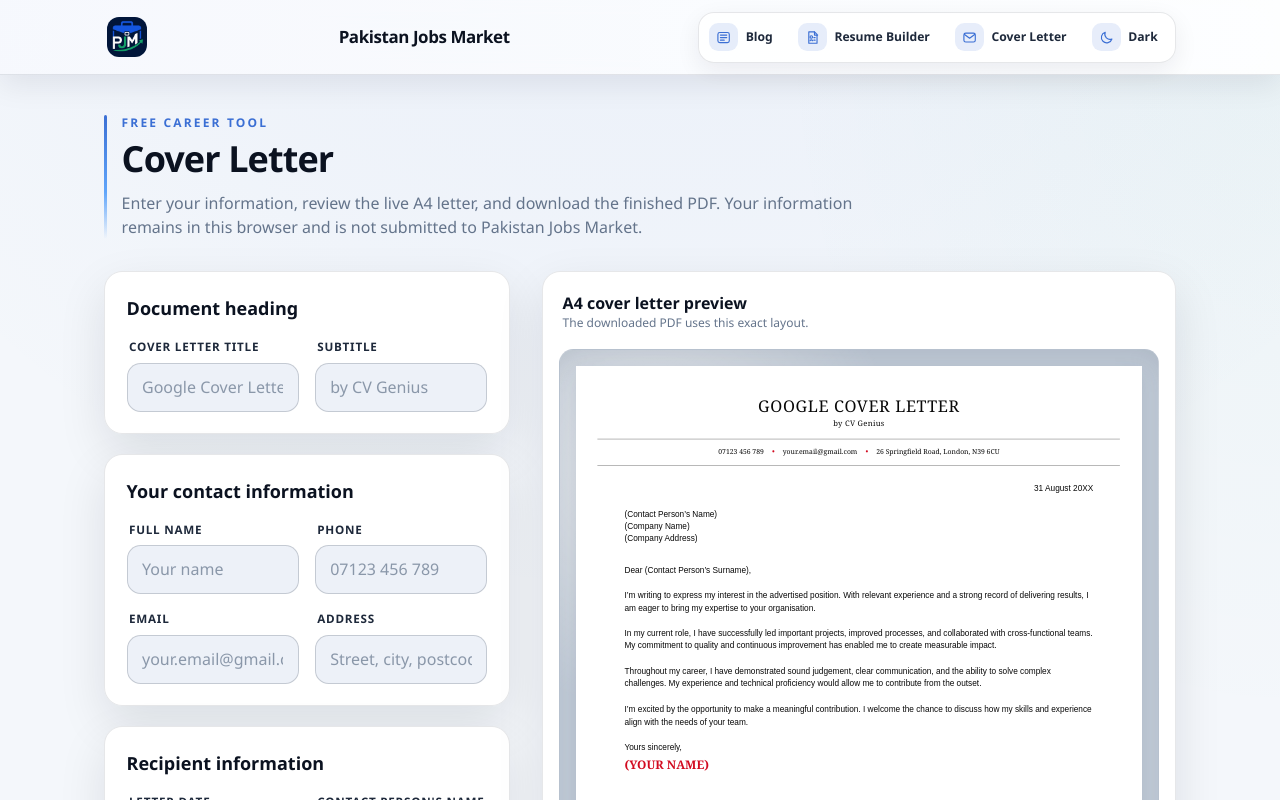
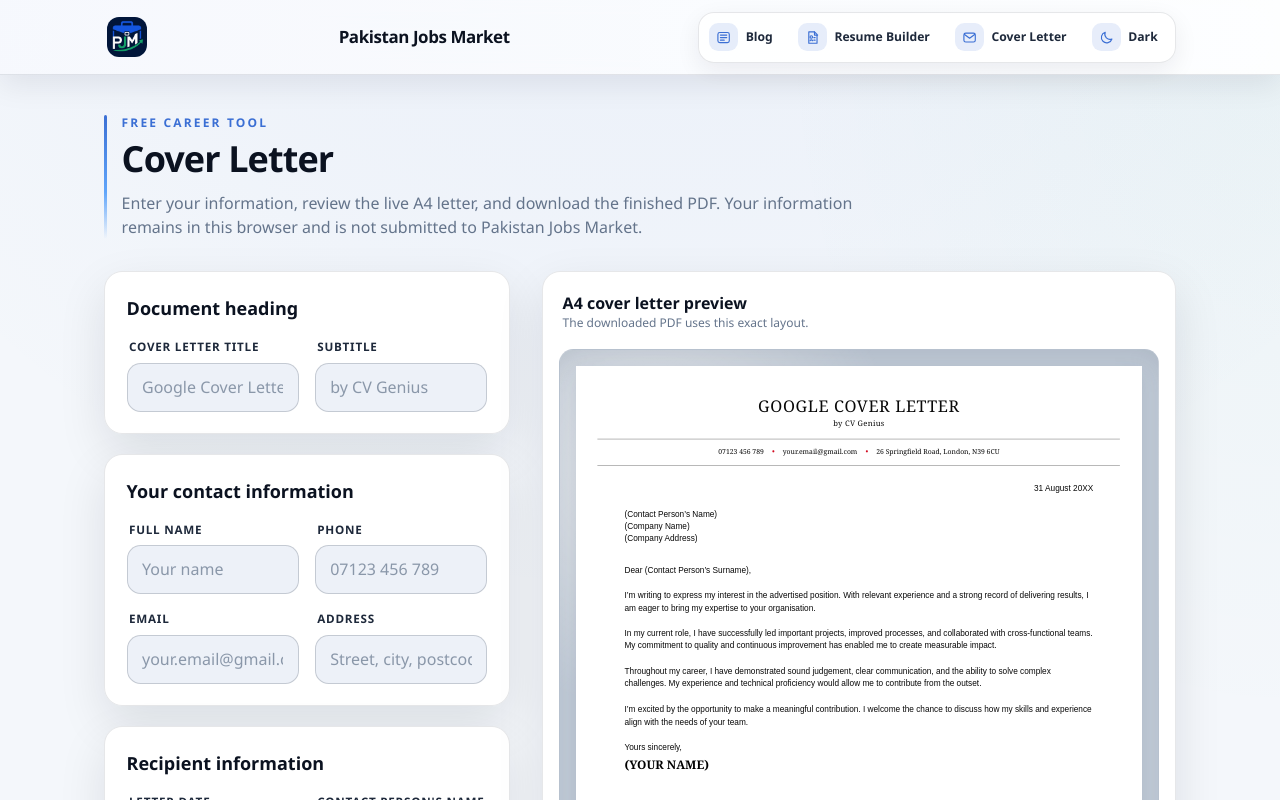
Before and after one commit to hussam-cheema/job-portal, a Next.js app in the folder job portal frontend/: page /cover-letter in a window 1280 px wide. Shown: the top 800 px of the page. Built offline with nearby package versions, Linux system fonts and the light colour scheme; no server answers.

Commit message:
Render cover letter signature in black

```diff
--- a/job portal frontend/src/app/globals.css
+++ b/job portal frontend/src/app/globals.css
@@ -2209,7 +2209,7 @@ iframe {
 }
 
 .cover-letter-signature strong {
-  color: #d20b20;
+  color: #000;
   font-family: Georgia, "Times New Roman", serif;
   font-size: 12.5pt;
   font-weight: 700;
```
Also changed, not shown: 1 other file (tests, documents, lock files or other folders).
